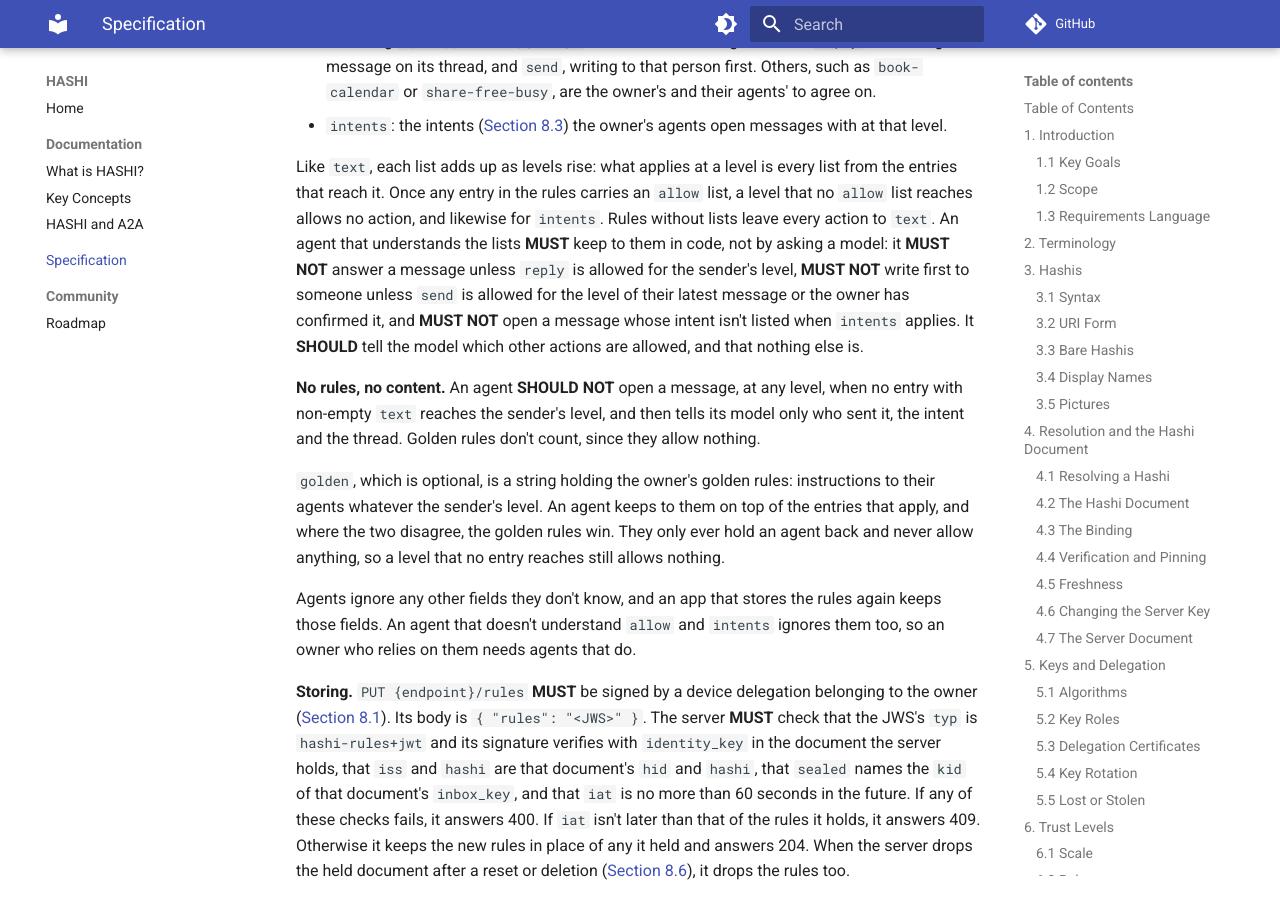
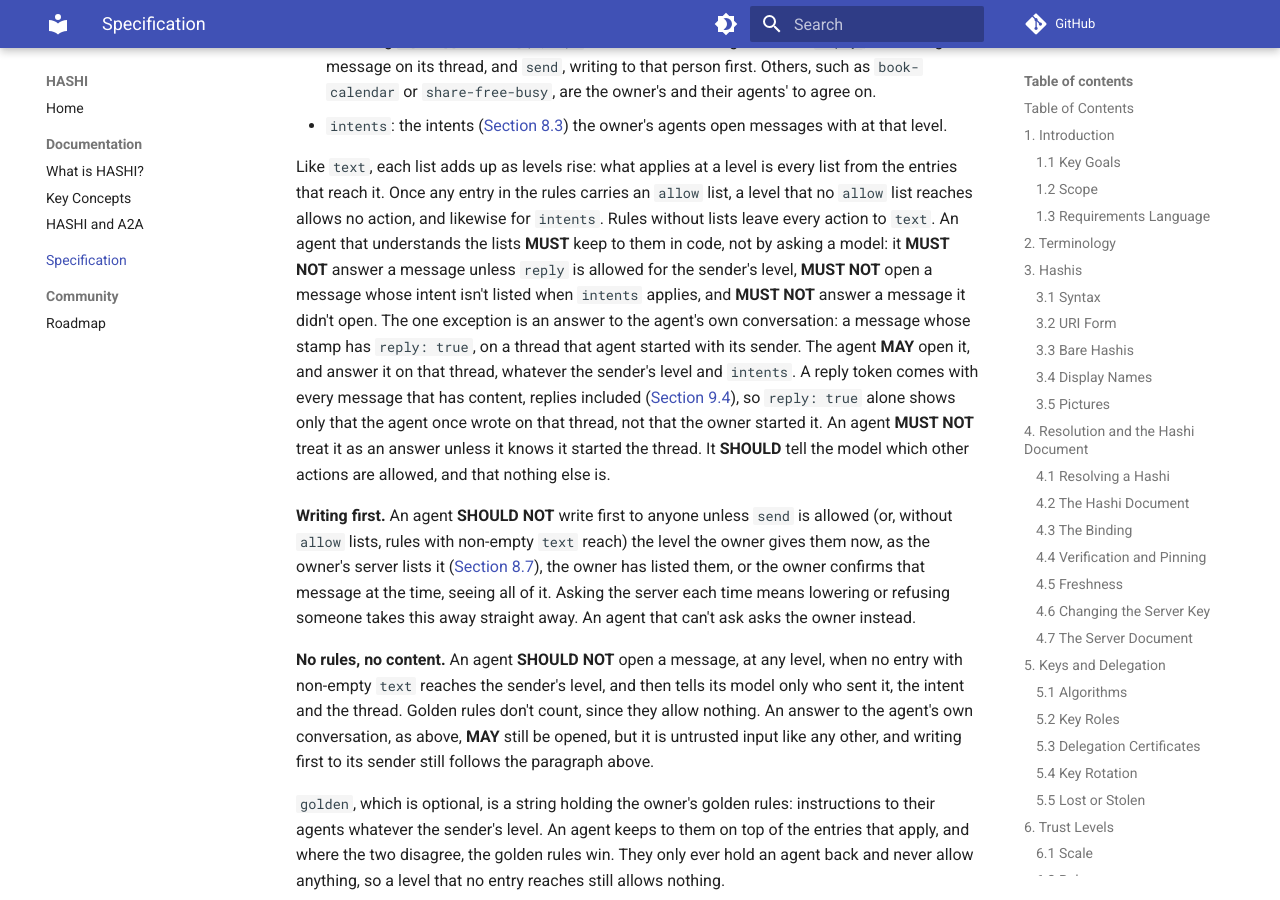
Before and after one commit to hashi-project/HASHI, an MkDocs documentation site: the page built from docs/specification.md, in a window 1280 px wide and 900 px high, scrolled down 33746 px. Built offline with MkDocs 1.6.1 and Material for MkDocs 9.7.7, drawn with Linux system fonts in a browser that asks for light colours; comment, search, counter and statistics services are not loaded; some of the changed text lies outside the part shown.

Commit message:
Answers only on threads the agent started, writing first by today's level, and which rejected messages to delete
Section 8.8: the reply: true exception sits inside the MUST paragraph and
covers only threads the agent itself started, since every message carries
a reply token. Writing first follows the level the owner gives the
recipient now (Section 8.7), and an owner confirming a send sees all of
it. Section 9.1: delete replays and messages every agent would refuse,
release ones only this agent's clock objects to. Section 12 matches.

```diff
--- a/docs/specification.md
+++ b/docs/specification.md
@@ -940,9 +940,11 @@ In each entry, `from` is a trust level from 0 to 9, and `text` is a string holdi
 - `allow`: the actions the owner's agents may take for someone at that level, each a token matching `^[a-z][a-z0-9-]{0,31}$`. Two have a meaning in HASHI: `reply`, answering a message on its thread, and `send`, writing to that person first. Others, such as `book-calendar` or `share-free-busy`, are the owner's and their agents' to agree on.
 - `intents`: the intents ([Section 8.3](#83-send)) the owner's agents open messages with at that level.
 
-Like `text`, each list adds up as levels rise: what applies at a level is every list from the entries that reach it. Once any entry in the rules carries an `allow` list, a level that no `allow` list reaches allows no action, and likewise for `intents`. Rules without lists leave every action to `text`. An agent that understands the lists **MUST** keep to them in code, not by asking a model: it **MUST NOT** answer a message unless `reply` is allowed for the sender's level, **MUST NOT** write first to someone unless `send` is allowed for the level of their latest message or the owner has confirmed it, and **MUST NOT** open a message whose intent isn't listed when `intents` applies. It **SHOULD** tell the model which other actions are allowed, and that nothing else is.
+Like `text`, each list adds up as levels rise: what applies at a level is every list from the entries that reach it. Once any entry in the rules carries an `allow` list, a level that no `allow` list reaches allows no action, and likewise for `intents`. Rules without lists leave every action to `text`. An agent that understands the lists **MUST** keep to them in code, not by asking a model: it **MUST NOT** answer a message unless `reply` is allowed for the sender's level, **MUST NOT** open a message whose intent isn't listed when `intents` applies, and **MUST NOT** answer a message it didn't open. The one exception is an answer to the agent's own conversation: a message whose stamp has `reply: true`, on a thread that agent started with its sender. The agent **MAY** open it, and answer it on that thread, whatever the sender's level and `intents`. A reply token comes with every message that has content, replies included ([Section 9.4](#94-reply-tokens)), so `reply: true` alone shows only that the agent once wrote on that thread, not that the owner started it. An agent **MUST NOT** treat it as an answer unless it knows it started the thread. It **SHOULD** tell the model which other actions are allowed, and that nothing else is.
 
-**No rules, no content.** An agent **SHOULD NOT** open a message, at any level, when no entry with non-empty `text` reaches the sender's level, and then tells its model only who sent it, the intent and the thread. Golden rules don't count, since they allow nothing.
+**Writing first.** An agent **SHOULD NOT** write first to anyone unless `send` is allowed (or, without `allow` lists, rules with non-empty `text` reach) the level the owner gives them now, as the owner's server lists it ([Section 8.7](#87-grants)), the owner has listed them, or the owner confirms that message at the time, seeing all of it. Asking the server each time means lowering or refusing someone takes this away straight away. An agent that can't ask asks the owner instead.
+
+**No rules, no content.** An agent **SHOULD NOT** open a message, at any level, when no entry with non-empty `text` reaches the sender's level, and then tells its model only who sent it, the intent and the thread. Golden rules don't count, since they allow nothing. An answer to the agent's own conversation, as above, **MAY** still be opened, but it is untrusted input like any other, and writing first to its sender still follows the paragraph above.
 
 `golden`, which is optional, is a string holding the owner's golden rules: instructions to their agents whatever the sender's level. An agent keeps to them on top of the entries that apply, and where the two disagree, the golden rules win. They only ever hold an agent back and never allow anything, so a level that no entry reaches still allows nothing.
 
@@ -1027,7 +1029,9 @@ An agent opening an envelope **MUST**:
 2. Check that the stamp's `ct` matches the envelope's `ciphertext` ([Section 9.2](#92-the-stamp)).
 3. Decrypt with the inbox key named by the envelope's `kid`, re-resolving the owner's hashi document if the agent doesn't have that key yet. Then verify the inner JWS, and check that `dlg` chains to the HID in `iss` by resolving `from`.
 4. Check that `iss` matches the stamp's `sub`, and that `from`, `to`, `thread` and `intent` match the stamp. An `intent` on one and not the other is a mismatch.
-5. Discard a `jti` it has already seen from that sender in another inbox message. An agent **MUST** remember the `jti` values it has seen, with the sender's HID, for at least 31 days, which is longer than any server keeps a message ([Section 8.4](#84-the-inbox)), and **MUST** reject a message whose `iat` is older than that or more than 60 seconds in the future, since it can no longer tell whether it has seen it.
+5. Discard a `jti` it has already seen from that sender in another inbox message. An agent **MUST** remember the `jti` values it has seen, with the sender's HID, for at least 31 days, which is longer than any server keeps a message ([Section 8.4](#84-the-inbox)), and **MUST** reject a message without a `jti`, or whose `iat` is older than that or more than 60 seconds in the future, since it can no longer tell whether it has seen it.
+
+An agent **SHOULD** delete ([Section 8.4](#84-the-inbox)), rather than release, a replay (another agent, which hasn't seen it, would open it), a message without a `jti`, or one signed more than 31 days before or more than 60 seconds after the stamp's `iat`, which shows the sender's clock is wrong or the message is old. One that is too old or in the future only by the agent's own clock, or that fails an earlier step, such as one sealed to an inbox key this agent doesn't have yet, it releases for another agent, or for itself later.
 
 The `body` is untrusted input whatever the sender's level. It **MUST NOT** be given to a language model as instructions. `intent` and `thread` are labels the sender chose: they help an agent sort messages, and grant nothing.
 
@@ -1186,7 +1190,7 @@ Agents never need to accept inbound connections. They only connect out, to HASHI
 | **Impersonation by display name or picture** | Display names and pictures are claims, not identity, and a company's logo is the first thing an impersonator would copy. Only the hashi's domain shows which organisation it belongs to. Clients show the hashi until a relationship exists, load pictures only after one, and prefer the user's own contact names. |
 | **Stolen device or agent keys** | Limited by delegation expiry, the `revoked` list and role checks, and for device keys by `max_lvl`. A stolen agent key speaks for the owner at every level others have given them until it's revoked or expires. A rotation invalidates all earlier delegations. Every agent holds the inbox key, which can't stay in hardware the way an agent's own keys can. So one stolen copy, or an agent paired by mistake, opens every message still waiting and every new one until the key changes, which is why removing an agent quickly matters. |
 | **Agent takeover through content** | Signatures and the stamp say who sent a message and at what level, never that what it says is safe. Once an agent's model reads a body, whether it keeps to the owner's rules is up to the model, so a well-written message can talk it into using whatever else it can reach: a shell, files, email. Agents limit this in code: they open a message only when the owner's rules reach the sender's level, and they enforce the `allow` and `intents` lists ([Section 8.8](#88-owners-rules)). Owners **SHOULD** run agents that handle HASHI messages with tool-permission prompts on, or in a sandbox that holds only what they need, and **SHOULD** have them confirm any action outside HASHI. An agent that can write its own rules or settings can be talked into changing them. |
-| **Exfiltration by sending** | A message can ask an agent to send what it knows to the writer's own hashi, or to anyone else's. An agent's reply goes only to the sender of the message it answers, on that thread. Writing first to anyone else **SHOULD** need `send` for the recipient's level, a recipient the owner has listed, or the owner's own confirmation at the time. |
+| **Exfiltration by sending** | A message can ask an agent to send what it knows to the writer's own hashi, or to anyone else's. An agent's reply goes only to the sender of the message it answers, on that thread, and only to one it opened. Writing first to anyone else **SHOULD** need `send` for the level the owner gives them now, a recipient the owner has listed, or the owner's own confirmation at the time ([Section 8.8](#88-owners-rules)). An owner asked to confirm **SHOULD** see the whole message, with any characters that hide or reorder text written out, since what's not shown could be what matters. Whoever is allowed `reply` or `send` can still be sent whatever a model is talked into writing; the lists limit who, not what. |
 | **Humans posing as agents** | An agent key says only that the owner delegated it ([Section 5.3](#53-delegation-certificates)). Whether software or a person holds it, the message speaks for that owner at the level the recipient gave them, and is untrusted input either way. |
 | **Prompt injection** | Message bodies are untrusted input at every level and **MUST NOT** be given to a language model as instructions. Outside the envelope, the only free text from other people is the display name and the offer note, both untrusted display metadata. The owner's rules are the one text agents take as instructions, and only once they have checked that the owner's identity key signed them ([Section 8.8](#88-owners-rules)). Pictures are untrusted in the same way, since an image can carry text aimed at a model. Intents are constrained tokens, chosen by the sender, so they grant nothing. High trust says *who* sent a message, not that what it says is safe to act on. Agents can't redeem offers, so an offer planted in a message or on a web page can't trick one into accepting it ([Section 8.2](#82-redeem)). |
 | **Server-side request forgery** | See [Section 11](#11-network-security). |
```
Also changed, not shown: CHANGELOG.md (+1 -0 lines).
